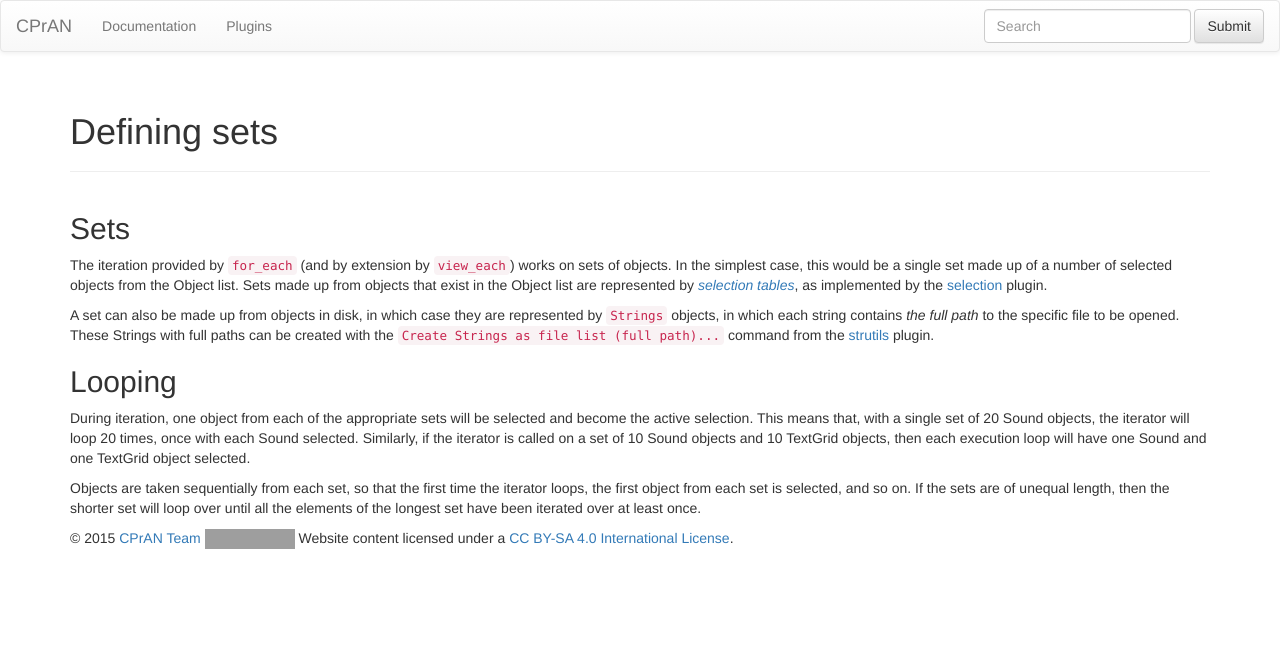
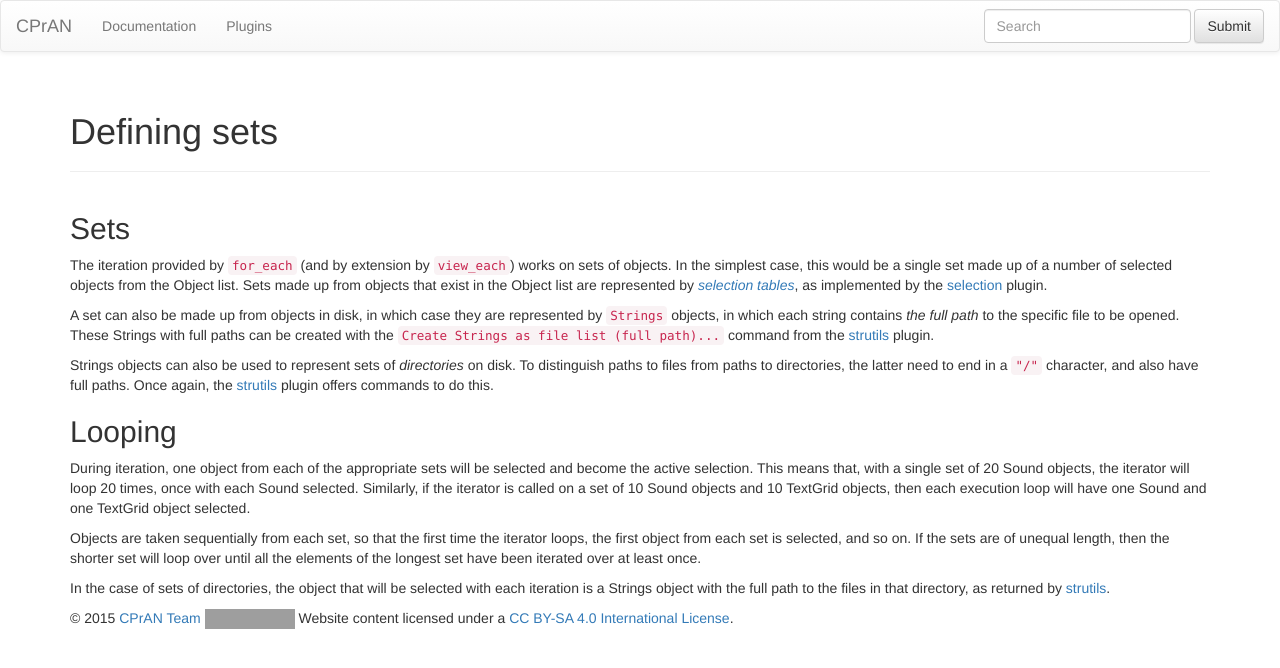
Before and after one commit to jjatria/cpran-www, a Jekyll site: the page built from docs/plugins/vieweach/defining-sets/index.md, in a window 1280 px wide. Shown: the top 668 px of the page. Built offline with Jekyll 4.4.1, drawn with Linux system fonts in a browser that asks for light colours; nearby versions of some CDN libraries; library files that are not in the unit come from our copies; comment, search, counter and statistics services are not loaded; grey boxes are pictures that could not be loaded.

Commit message:
Added documentation for sets of directories in vieweach

```diff
--- a/docs/plugins/vieweach/defining-sets/index.md
+++ b/docs/plugins/vieweach/defining-sets/index.md
@@ -23,6 +23,11 @@ with the `Create Strings as file list (full path)...` command from the
 [selection]: {{ BASE_PATH }}/plugins/selection
 [strutils]: {{ BASE_PATH }}/plugins/strutils
 
+Strings objects can also be used to represent sets of _directories_ on disk. To
+distinguish paths to files from paths to directories, the latter need to end in
+a `"/"` character, and also have full paths. Once again, the [strutils][] plugin
+offers commands to do this.
+
 ## Looping
 
 During iteration, one object from each of the appropriate sets will be selected
@@ -36,3 +41,7 @@ Objects are taken sequentially from each set, so that the first time the
 iterator loops, the first object from each set is selected, and so on. If the
 sets are of unequal length, then the shorter set will loop over until all the
 elements of the longest set have been iterated over at least once.
+
+In the case of sets of directories, the object that will be selected with each
+iteration is a Strings object with the full path to the files in that directory,
+as returned by [strutils][].
```
